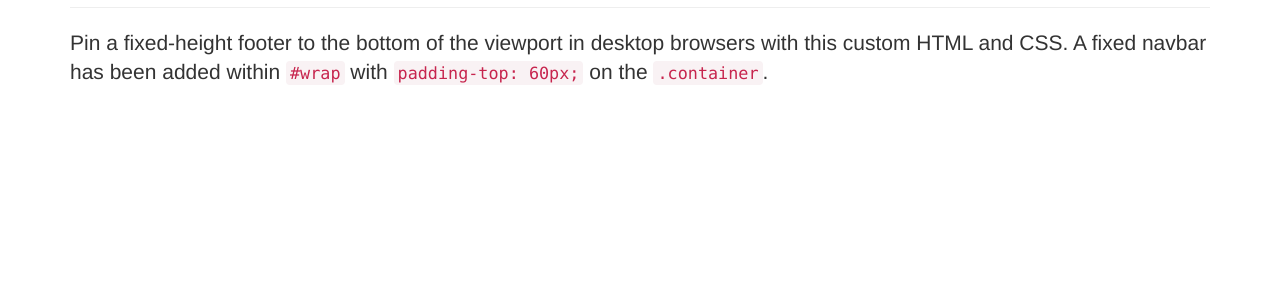
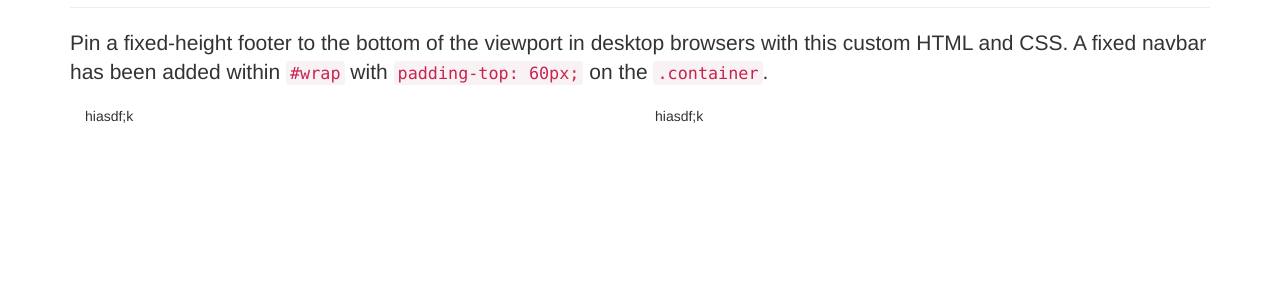
Before and after one commit to andrewjluo/CholeraVis, a Flask app: page / in a window 1280 px wide. Shown: the part 152-452 px from the top of the page. Run offline with Flask 2, Linux system fonts and the light colour scheme; some libraries are stand-ins or nearby versions.

Commit message:
Added 2 divs to home.html

```diff
--- a/templates/pages/home.html
+++ b/templates/pages/home.html
@@ -7,4 +7,9 @@
 </div>
 <p class="lead">Pin a fixed-height footer to the bottom of the viewport in desktop browsers with this custom HTML and CSS. A fixed navbar has been added within <code>#wrap</code> with <code>padding-top: 60px;</code> on the <code>.container</code>.</p>
 
+<div class="col-md-6">hiasdf;k
+</div>
+<div class="col-md-6">hiasdf;k
+</div>
+
 {% endblock %}
```
